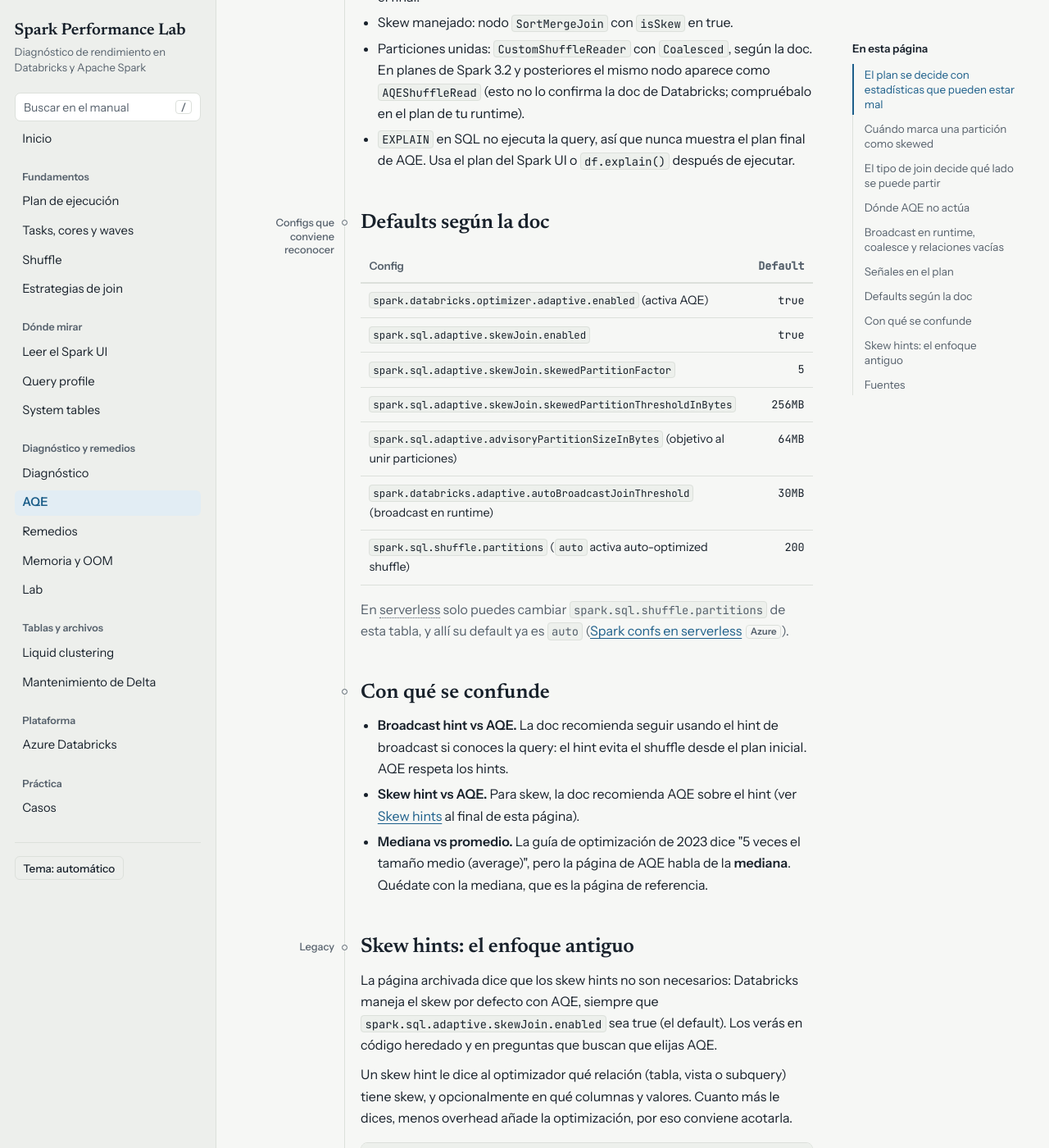
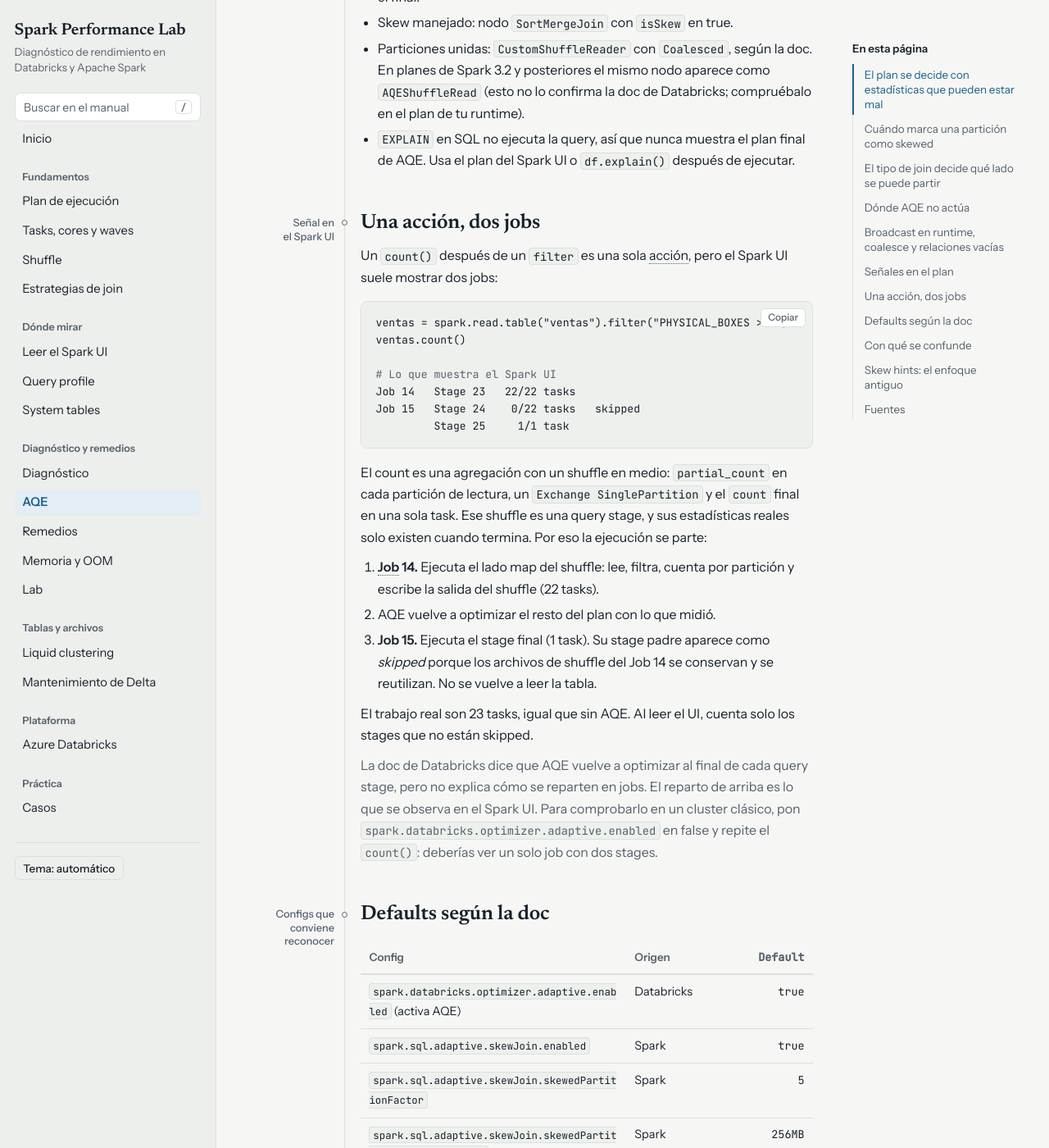
Before and after one commit to hectorpatino/spark-performance-lab, a Jekyll site: the page built from src/aqe.html, in a window 1280 px wide and 1400 px high, scrolled down 4110 px. Shown: the whole window at 82% size. Built offline with Jekyll 4.4.1, drawn with Linux system fonts in a browser that asks for light colours; some of the changed text lies outside the part shown.

```diff
--- a/src/aqe.html
+++ b/src/aqe.html
@@ -138,25 +138,65 @@
         AQE. Usa el plan del Spark UI o <code>df.explain()</code> después de ejecutar.</li>
     </ul>
 
+    <h3 id="una-accion-dos-jobs"><span class="k">Señal en el Spark UI</span>Una acción, dos
+      jobs</h3>
+    <p>Un <code>count()</code> después de un <code>filter</code> es una sola acción, pero el Spark
+      UI suele mostrar dos jobs:</p>
+<pre><code>ventas = spark.read.table("ventas").filter("PHYSICAL_BOXES > 0")
+ventas.count()
+
+<span class="c"># Lo que muestra el Spark UI</span>
+Job 14   Stage 23   22/22 tasks
+Job 15   Stage 24    0/22 tasks   skipped
+         Stage 25     1/1 task</code></pre>
+    <p>El count es una agregación con un shuffle en medio: <code>partial_count</code> en cada
+      partición de lectura, un <code>Exchange SinglePartition</code> y el <code>count</code> final
+      en una sola task. Ese shuffle es una query stage, y sus estadísticas reales solo existen cuando
+      termina. Por eso la ejecución se parte:</p>
+    <ol>
+      <li><b>Job 14.</b> Ejecuta el lado map del shuffle: lee, filtra, cuenta por partición y
+        escribe la salida del shuffle (22 tasks).</li>
+      <li>AQE vuelve a optimizar el resto del plan con lo que midió.</li>
+      <li><b>Job 15.</b> Ejecuta el stage final (1 task). Su stage padre aparece como
+        <i>skipped</i> porque los archivos de shuffle del Job 14 se conservan y se reutilizan. No se
+        vuelve a leer la tabla.</li>
+    </ol>
+    <p>El trabajo real son 23 tasks, igual que sin AQE. Al leer el UI, cuenta solo los stages que
+      no están skipped.</p>
+    <p class="c">La doc de Databricks dice que AQE vuelve a optimizar al final de cada query stage,
+      pero no explica cómo se reparten en jobs. El reparto de arriba es lo que se observa en el Spark
+      UI. Para comprobarlo en un cluster clásico, pon
+      <code>spark.databricks.optimizer.adaptive.enabled</code> en false y repite el
+      <code>count()</code>: deberías ver un solo job con dos stages.</p>
+
     <h3><span class="k">Configs que conviene reconocer</span>Defaults según la doc</h3>
     <div class="tblwrap"><table>
-      <thead><tr><th>Config</th><th class="num">Default</th></tr></thead>
+      <thead><tr><th>Config</th><th>Origen</th><th class="num">Default</th></tr></thead>
       <tbody>
-        <tr><td><code>spark.databricks.optimizer.adaptive.enabled</code> (activa AQE)</td><td
+        <tr><td><code>spark.databricks.optimizer.adaptive.enabled</code> (activa AQE)</td>
+          <td>Databricks</td><td class="num">true</td></tr>
+        <tr><td><code>spark.sql.adaptive.skewJoin.enabled</code></td><td>Spark</td><td
           class="num">true</td></tr>
-        <tr><td><code>spark.sql.adaptive.skewJoin.enabled</code></td><td class="num">true</td></tr>
-        <tr><td><code>spark.sql.adaptive.skewJoin.skewedPartitionFactor</code></td><td
-          class="num">5</td></tr>
-        <tr><td><code>spark.sql.adaptive.skewJoin.skewedPartitionThresholdInBytes</code></td><td
-          class="num">256MB</td></tr>
+        <tr><td><code>spark.sql.adaptive.skewJoin.skewedPartitionFactor</code></td><td>Spark</td>
+          <td class="num">5</td></tr>
+        <tr><td><code>spark.sql.adaptive.skewJoin.skewedPartitionThresholdInBytes</code></td>
+          <td>Spark</td><td class="num">256MB</td></tr>
         <tr><td><code>spark.sql.adaptive.advisoryPartitionSizeInBytes</code> (objetivo al unir
-          particiones)</td><td class="num">64MB</td></tr>
+          particiones)</td><td>Spark</td><td class="num">64MB</td></tr>
         <tr><td><code>spark.databricks.adaptive.autoBroadcastJoinThreshold</code> (broadcast en
-          runtime)</td><td class="num">30MB</td></tr>
+          runtime)</td><td>Databricks</td><td class="num">30MB</td></tr>
         <tr><td><code>spark.sql.shuffle.partitions</code> (<code>auto</code> activa auto-optimized
-          shuffle)</td><td class="num">200</td></tr>
+          shuffle)</td><td>Spark; <code>auto</code> es de Databricks</td><td
+          class="num">200</td></tr>
       </tbody>
     </table></div>
+    <p class="c">AQE es de Apache Spark y está activo por defecto desde Spark 3.2.0. Databricks lo
+      trae activado y le añade configs propias con prefijo <code>spark.databricks.*</code>. Sus
+      equivalentes en Spark son <code>spark.sql.adaptive.enabled</code> (true) y
+      <code>spark.sql.adaptive.autoBroadcastJoinThreshold</code>, que si no se define toma el
+      umbral estático <code>spark.sql.autoBroadcastJoinThreshold</code> (10 MB) (<a
+      href="https://spark.apache.org/docs/latest/sql-performance-tuning.html#adaptive-query-execution"
+      target="_blank" rel="noopener">Apache Spark · Adaptive Query Execution</a>).</p>
     <p class="c">En serverless solo puedes cambiar <code>spark.sql.shuffle.partitions</code> de esta
       tabla, y allí su default ya es <code>auto</code> (<a
       href="https://docs.databricks.com/aws/en/spark/conf#serverless" target="_blank"
@@ -220,4 +260,11 @@
       rel="noopener">Skew join optimization using skew hints</a> <a class="az"
       href="https://learn.microsoft.com/azure/databricks/archive/legacy/skew-join" target="_blank"
       rel="noopener" title="La misma página en la documentación de Azure Databricks">Azure</a>
-      (página archivada)</p>
+      (página archivada) · <a
+      href="https://spark.apache.org/docs/latest/sql-performance-tuning.html#adaptive-query-execution"
+      target="_blank" rel="noopener">Apache Spark · Adaptive Query Execution</a> · <a
+      href="https://spark.apache.org/docs/latest/web-ui.html#jobs-tab"
+      target="_blank" rel="noopener">Apache Spark · Web UI</a> (stages <i>skipped</i>) · <a
+      href="https://spark.apache.org/docs/latest/rdd-programming-guide.html#performance-impact"
+      target="_blank" rel="noopener">Apache Spark · Shuffle, performance impact</a> (archivos de
+      shuffle que se conservan)</p>
--- a/src/assets/glossary.json
+++ b/src/assets/glossary.json
@@ -17,7 +17,14 @@
     "t": [
       "job"
     ],
-    "d": "Cálculo paralelo que Spark lanza cuando llamas a una acción como write, count o collect."
+    "d": "Cálculo paralelo que Spark lanza cuando llamas a una acción como write, count o collect. Con AQE, una sola acción puede dar varios jobs."
+  },
+  {
+    "t": [
+      "acción",
+      "acciones"
+    ],
+    "d": "Operación que devuelve un resultado al driver (count, collect, show) o escribe datos (write). Es lo único que lanza jobs: en principio uno por acción, pero con AQE suele dar varios, uno por query stage."
   },
   {
     "t": [
--- a/src/plan-ejecucion.html
+++ b/src/plan-ejecucion.html
@@ -67,7 +67,8 @@
           viva</td><td>Crear la <code>SparkSession</code> (en Databricks, al arrancar el
           compute)</td></tr>
         <tr><td><b>Job</b></td><td>Todo lo que Spark ejecuta para responder a una
-          <b>acción</b></td><td>Cada acción</td></tr>
+          <b>acción</b></td><td>Cada acción. Con AQE, una acción puede repartirse en varios jobs
+          (<a href="aqe.html#una-accion-dos-jobs">ejemplo</a>)</td></tr>
         <tr><td><b>Stage</b></td><td>Un tramo del job que se calcula sin shuffle</td><td>Cada
           transformación wide: su shuffle abre un stage nuevo</td></tr>
         <tr><td><b>Task</b></td><td>El trabajo sobre una partición, en un core</td><td>Una por
@@ -276,7 +277,8 @@
     <h3 class="solo"><span class="k">Con qué se confunde</span></h3>
     <ul>
       <li><b>Job vs acción.</b> En principio, una acción da un job. Con AQE y broadcast es normal
-        ver varios jobs por una sola acción, porque cada query stage se lanza aparte.</li>
+        ver varios jobs por una sola acción, porque cada query stage se lanza aparte (ejemplo con
+        un <code>count()</code> en <a href="aqe.html#una-accion-dos-jobs">AQE</a>).</li>
       <li><b>Task vs partición.</b> Es una relación 1:1 dentro de un stage. Cambiar las particiones
         es cambiar las tasks: un <code>repartition(1)</code> deja un stage de <a
         href="https://docs.databricks.com/aws/en/optimizations/spark-ui-guide/one-spark-task"
--- a/src/query-profile.html
+++ b/src/query-profile.html
@@ -337,7 +337,7 @@
       <li><b>Accelerated no es un problema.</b> Algunos insights llevan la etiqueta
         <b>Accelerated</b>: describen optimizaciones que Databricks ya aplicó, como
         <code>HISTORY_BASED_JOIN_STRATEGY</code> (eligió broadcast con base en ejecuciones
-        anteriores) o <code>AUTO_LIQUID_CLUSTERING</code>. No piden acción.</li>
+        anteriores) o <code>AUTO_LIQUID_CLUSTERING</code>. No hace falta hacer nada.</li>
     </ul>
 
     <h3 class="solo"><span class="k">Qué pasaría si</span></h3>
```
Also changed, not shown: AGENTS.md (added, +38 -0 lines), .agents/skills/technical-writer/SKILL.md (added).
